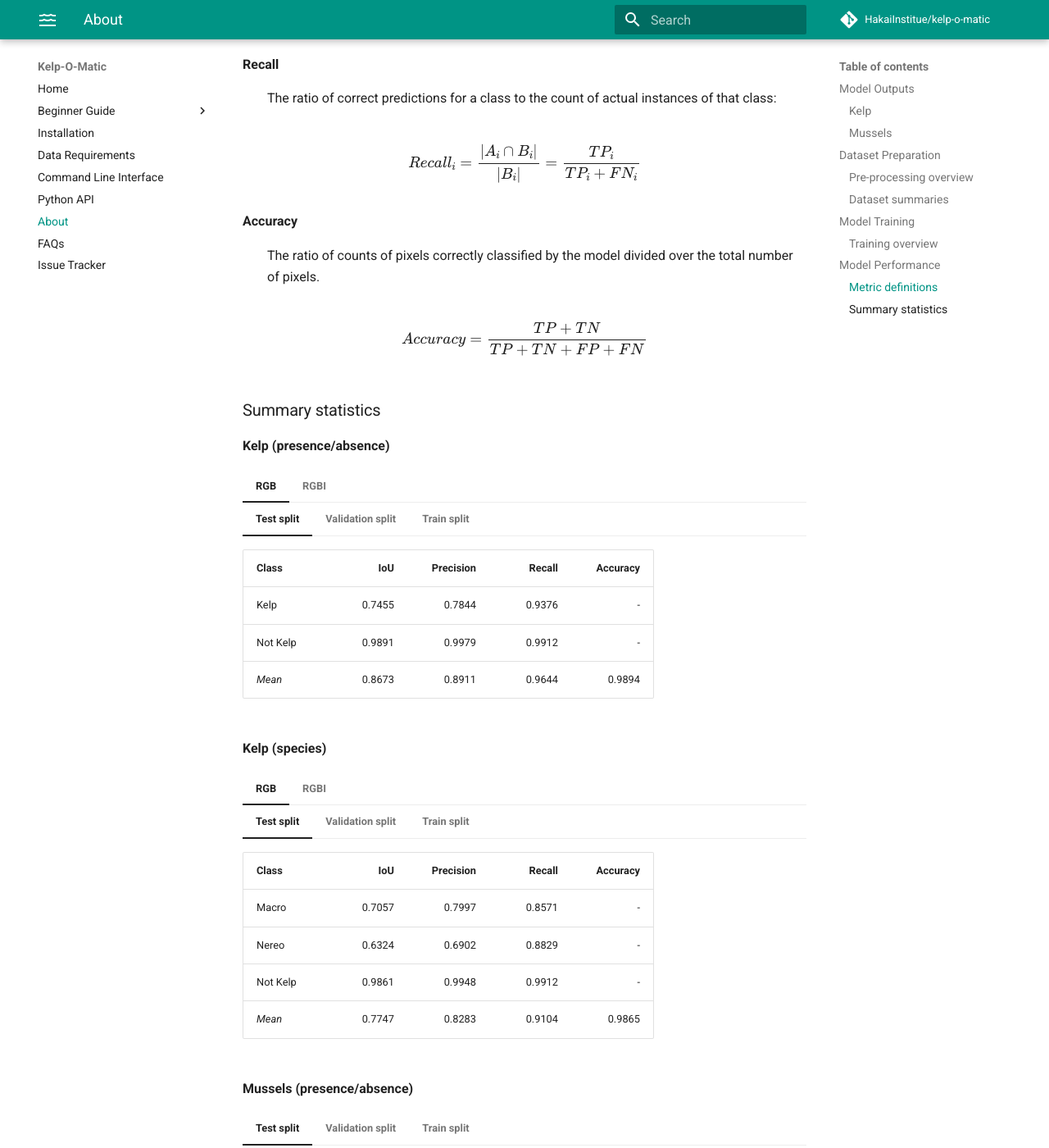
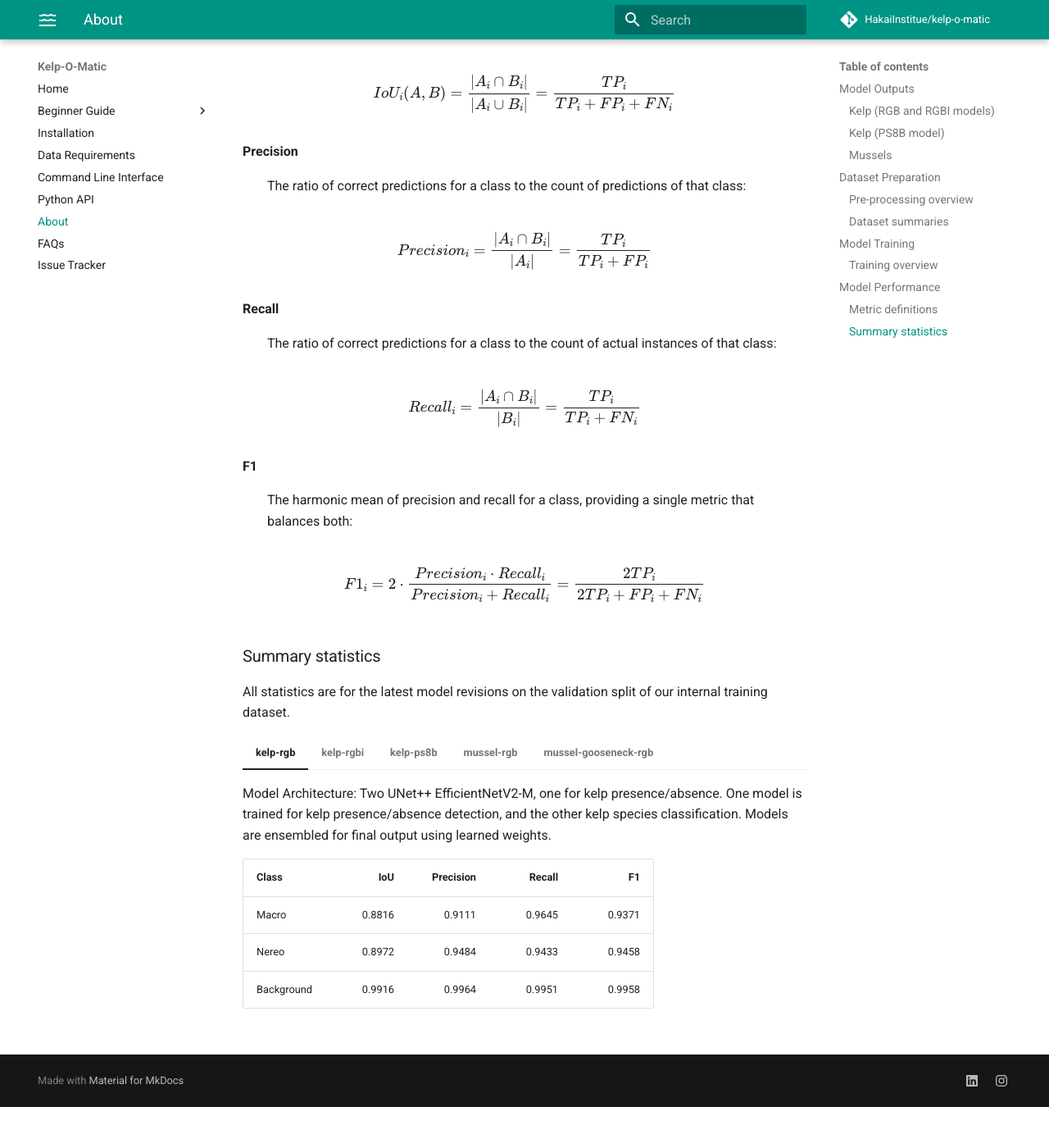
Before and after one commit to HakaiInstitute/kelp-o-matic, an MkDocs documentation site: the page built from docs/about.md, in a window 1280 px wide and 1400 px high, scrolled down 3846 px. Shown: the whole window at 82% size. Built offline with MkDocs 1.6.1 and Material for MkDocs 9.7.7, drawn with Linux system fonts in a browser that asks for light colours; comment, search, counter and statistics services are not loaded; after the commit the page ends 5196 px from its top, so only the background shows below that; some of the changed text lies outside the part shown.

Commit message:
Update about docs and stats

```diff
--- a/docs/about.md
+++ b/docs/about.md
@@ -9,25 +9,34 @@
 Each of the Kelp-O-Matic models outputs a mask raster with integer pixel values that
 represent the following classes:
 
-### Kelp
+### Kelp (RGB and RGBI models)
 
-These are the outputs from the `find-kelp` routine:
+These are the outputs from the `kom segment kelp-rgb` and `kom segment kelp-rgbi` routines:
 
-| Output value | Class                        |
-|-------------:|------------------------------|
-|        **0** | Background                   |
-|        **1** | Kelp *(presence mode)*       |
-|        **2** | Macrocystis *(species mode)* |
-|        **3** | Nereocystis *(species mode)* |
+| Output value | Class                               |
+|-------------:|-------------------------------------|
+|        **0** | Background (water, other features)  |
+|        **1** | *Macrocystis pyrifera* (Giant kelp) |
+|        **2** | *Nereocystis luetkeana* (Bull kelp) |
+
+### Kelp (PS8B model)
+
+These are the outputs from the `kom segment kelp-ps8b` routine:
+
+| Output value | Class                               |
+|-------------:|-------------------------------------|
+|        **0** | Background (water, other features)  |
+|        **1** | Kelp                                |
 
 ### Mussels
 
-These are the outputs from the `find-mussels` routine:
+These are the outputs from the `kom segment mussel-rgb` and `kom segment mussel-gooseneck-rgb` routines:
 
-| Output value | Class      |
-|-------------:|------------|
-|        **0** | Background |
-|        **1** | Mussles    |
+| Output value | Class                                            |
+|-------------:|--------------------------------------------------|
+|        **0** | Background (water, rocks, other substrates)      |
+|        **1** | Mussels (typically blue mussels, *Mytilus* spp.) |
+|        **2** | Gooseneck barnacles (*Pollicipes* spp.)          |
 
 ## Dataset Preparation
 
@@ -192,153 +201,64 @@
 Recall_i = \frac{|A_i \cap B_i|}{|B_i|} = \frac{TP_i}{TP_i + FN_i}
 $$
 
-**Accuracy**
+**F1**
 
-:   The ratio of counts of pixels correctly classified by the model divided over the
-total number of pixels.
+:   The harmonic mean of precision and recall for a class, providing a single metric that balances both:
 
 $$
-Accuracy = \frac{TP + TN}{TP + TN + FP + FN}
+F1_i = 2 \cdot \frac{Precision_i \cdot Recall_i}{Precision_i + Recall_i} = \frac{2TP_i}{2TP_i + FP_i + FN_i}
 $$
 
 ### Summary statistics
 
-**Kelp (presence/absence)**
+All statistics are for the latest model revisions on the validation split of our internal training dataset.
 
-=== "RGB"
+=== "**kelp-rgb**"
 
-    === "Test split"
+    Model Architecture: Two UNet++ EfficientNetV2-M, one for kelp presence/absence.
+      One model is trained for kelp presence/absence detection, and the other kelp species classification.
+      Models are ensembled for final output using learned weights.
 
-        | Class    |    IoU | Precision | Recall | Accuracy |
-        |:---------|-------:|----------:|-------:|---------:|
-        | Kelp     | 0.7455 |    0.7844 | 0.9376 |        - |
-        | Not Kelp | 0.9891 |    0.9979 | 0.9912 |        - |
-        | *Mean*   | 0.8673 |    0.8911 | 0.9644 |   0.9894 |
+      | Class      |    IoU | Precision | Recall | F1     |
+      |:-----------|-------:|----------:|-------:|-------:|
+      | Macro      | 0.8816 |    0.9111 | 0.9645 | 0.9371 |
+      | Nereo      | 0.8972 |    0.9484 | 0.9433 | 0.9458 |
+      | Background | 0.9916 |    0.9964 | 0.9951 | 0.9958 |
 
-    === "Validation split"
+=== "**kelp-rgbi**"
 
-        | Class    |    IoU | Precision | Recall | Accuracy |
-        |:---------|-------:|----------:|-------:|---------:|
-        | Kelp     | 0.7293 |    0.8606 | 0.8269 |        - |
-        | Not Kelp | 0.9617 |    0.9780 | 0.9829 |        - |
-        | *Mean*   | 0.8455 |    0.9193 | 0.9049 |   0.9653 |
+    Model Architecture: Two UNet++ EfficientNetB3 (SCSE decoder attention).
+      One model is trained for kelp presence/absence detection, and the other kelp species classification.
+      Models are ensembled for final output using learned weights.
 
-    === "Train split"
+      | Class      |    IoU | Precision | Recall |     F1 |
+      |:-----------|-------:|----------:|-------:|-------:|
+      | Macro      | 0.9670 |    0.9787 | 0.9878 | 0.9832 |
+      | Nereo      | 0.9328 |    0.9568 | 0.9738 | 0.9652 |
+      | Background | 0.9988 |    0.9996 | 0.9992 | 0.9994 |
 
-        | Class    |    IoU | Precision | Recall | Accuracy |
-        |:---------|-------:|----------:|-------:|---------:|
-        | Kelp     | 0.7927 |    0.8631 | 0.9066 |        - |
-        | Not Kelp | 0.9763 |    0.9905 | 0.9855 |        - |
-        | *Mean*   | 0.8845 |    0.9268 | 0.9461 |   0.9782 |
+=== "**kelp-ps8b**"
 
-=== "RGBI"
+    Model Architecture: SegFormer mit-b3
 
-    === "Test split"
+      | Class |    IoU | Precision | Recall |     F1 |
+      |:------|-------:|----------:|-------:|-------:|
+      | Kelp  | 0.8901 |    0.9367 | 0.9472 | 0.9419 |
 
-        | Class    |    IoU | Precision | Recall | Accuracy |
-        |:---------|-------:|----------:|-------:|---------:|
-        | Kelp     | 0.7093 |    0.7669 | 0.9039 |        - |
-        | Not Kelp | 0.9867 |    0.9968 | 0.9898 |        - |
-        | *Mean*   | 0.8480 |    0.8818 | 0.9469 |   0.9872 |
+=== "**mussel-rgb**"
 
-    === "Validation split"
+    Model Architecture: SegFormer mit-b3
 
-        | Class    |    IoU | Precision | Recall | Accuracy |
-        |:---------|-------:|----------:|-------:|---------:|
-        | Kelp     | 0.7756 |    0.8607 | 0.8925 |        - |
-        | Not Kelp | 0.9882 |    0.9929 | 0.9953 |        - |
-        | *Mean*   | 0.8819 |    0.9268 | 0.9439 |   0.9889 |
+      | Class   |    IoU | Precision |   Recall |     F1 |
+      |:--------|-------:|----------:|---------:|-------:|
+      | Mussels | 0.8869 |    0.9343 |   0.9459 | 0.9401 |
 
-    === "Train split"
+=== "**mussel-gooseneck-rgb**"
 
-        | Class    |    IoU | Precision | Recall | Accuracy |
-        |:---------|-------:|----------:|-------:|---------:|
-        | Kelp     | 0.7523 |    0.8932 | 0.8259 |        - |
-        | Not Kelp | 0.9894 |    0.9931 | 0.9963 |        - |
-        | *Mean*   | 0.8709 |    0.9111 | 0.9432 |   0.9901 |
+    Model Architecture: SegFormer mit-b3
 
-**Kelp (species)**
-
-=== "RGB"
-
-    === "Test split"
-
-        | Class    |    IoU | Precision | Recall | Accuracy |
-        |:---------|-------:|----------:|-------:|---------:|
-        | Macro    | 0.7057 |    0.7997 | 0.8571 |        - |
-        | Nereo    | 0.6324 |    0.6902 | 0.8829 |        - |
-        | Not Kelp | 0.9861 |    0.9948 | 0.9912 |        - |
-        | *Mean*   | 0.7747 |    0.8283 | 0.9104 |   0.9865 |
-
-    === "Validation split"
-
-        | Class    |    IoU | Precision | Recall | Accuracy |
-        |:---------|-------:|----------:|-------:|---------:|
-        | Macro    | 0.5205 |    0.8574 | 0.5698 |        - |
-        | Nereo    | 0.6200 |    0.8319 | 0.7087 |        - |
-        | Not Kelp | 0.9315 |    0.9460 | 0.9838 |        - |
-        | *Mean*   | 0.6906 |    0.8784 | 0.7541 |   0.9359 |
-
-    === "Train split"
-
-        | Class    |    IoU | Precision | Recall | Accuracy |
-        |:---------|-------:|----------:|-------:|---------:|
-        | Macro    | 0.7279 |    0.8905 | 0.7994 |        - |
-        | Nereo    | 0.7595 |    0.8421 | 0.8857 |        - |
-        | Not Kelp | 0.9685 |    0.9836 | 0.9844 |        - |
-        | *Mean*   | 0.8186 |    0.9054 | 0.8898 |   0.9707 |
-
-=== "RGBI"
-
-    === "Test split"
-
-        | Class    |    IoU | Precision | Recall | Accuracy |
-        |:---------|-------:|----------:|-------:|---------:|
-        | Nereo    | 0.6481 |    0.7492 | 0.8263 |        - |
-        | Macro    | 0.7137 |    0.7470 | 0.9413 |        - |
-        | Not Kelp | 0.9867 |    0.9968 | 0.9898 |        - |
-        | *Mean*   | 0.7828 |    0.8310 | 0.9191 |   0.9867 |
-
-    === "Validation split"
-
-        | Class    |    IoU | Precision | Recall | Accuracy |
-        |:---------|-------:|----------:|-------:|---------:|
-        | Nereo    | 0.6159 |    0.7590 | 0.7632 |        - |
-        | Macro    | 0.4119 |    0.4713 | 0.4337 |        - |
-        | Not Kelp | 0.9882 |    0.9929 | 0.9953 |        - |
-        | *Mean*   | 0.6720 |    0.7410 | 0.7307 |   0.9882 |
-
-    === "Train split"
-
-        | Class    |    IoU | Precision | Recall | Accuracy |
-        |:---------|-------:|----------:|-------:|---------:|
-        | Nereo    | 0.6626 |    0.7580 | 0.8411 |        - |
-        | Macro    | 0.6299 |    0.6862 | 0.7381 |        - |
-        | Not Kelp | 0.9894 |    0.9963 | 0.9931 |        - |
-        | *Mean*   | 0.7607 |    0.8135 | 0.8574 |   0.9898 |
-
-**Mussels (presence/absence)**
-
-=== "Test split"
-
-    | Class       |    IoU | Precision | Recall | Accuracy |
-    |:------------|-------:|----------:|-------:|---------:|
-    | Mussels     | 0.7360 |    0.8314 | 0.8262 |        - |
-    | Not Mussels | 0.9824 |    0.9880 | 0.9942 |        - |
-    | *Mean*      | 0.8592 |    0.9097 | 0.9102 |   0.9847 |
-
-=== "Validation split"
-
-    | Class       |    IoU | Precision | Recall | Accuracy |
-    |:------------|-------:|----------:|-------:|---------:|
-    | Mussels     | 0.7863 |    0.9232 | 0.8433 |        - |
-    | Not Mussels | 0.9822 |    0.9887 | 0.9933 |        - |
-    | *Mean*      | 0.8843 |    0.9560 | 0.9183 |   0.9846 |
-
-=== "Train split"
-
-    | Class       |    IoU | Precision | Recall | Accuracy |
-    |:------------|-------:|----------:|-------:|---------:|
-    | Mussels     | 0.7499 |    0.8698 | 0.8425 |        - |
-    | Not Mussels | 0.9783 |    0.9889 | 0.9891 |        - |
-    | *Mean*      | 0.8641 |    0.9294 | 0.9158 |   0.9806 |
+      | Class        |    IoU | Precision | Recall |     F1 |
+      |:-------------|-------:|----------:|-------:|-------:|
+      | Mussels      | 0.8288 |    0.9119 | 0.9010 | 0.9064 |
+      | Gooseneck B. | 0.7801 |    0.8652 | 0.8880 | 0.8765 |
+      | Background   | 0.9831 |    0.9919 | 0.9911 | 0.9915 |
```
